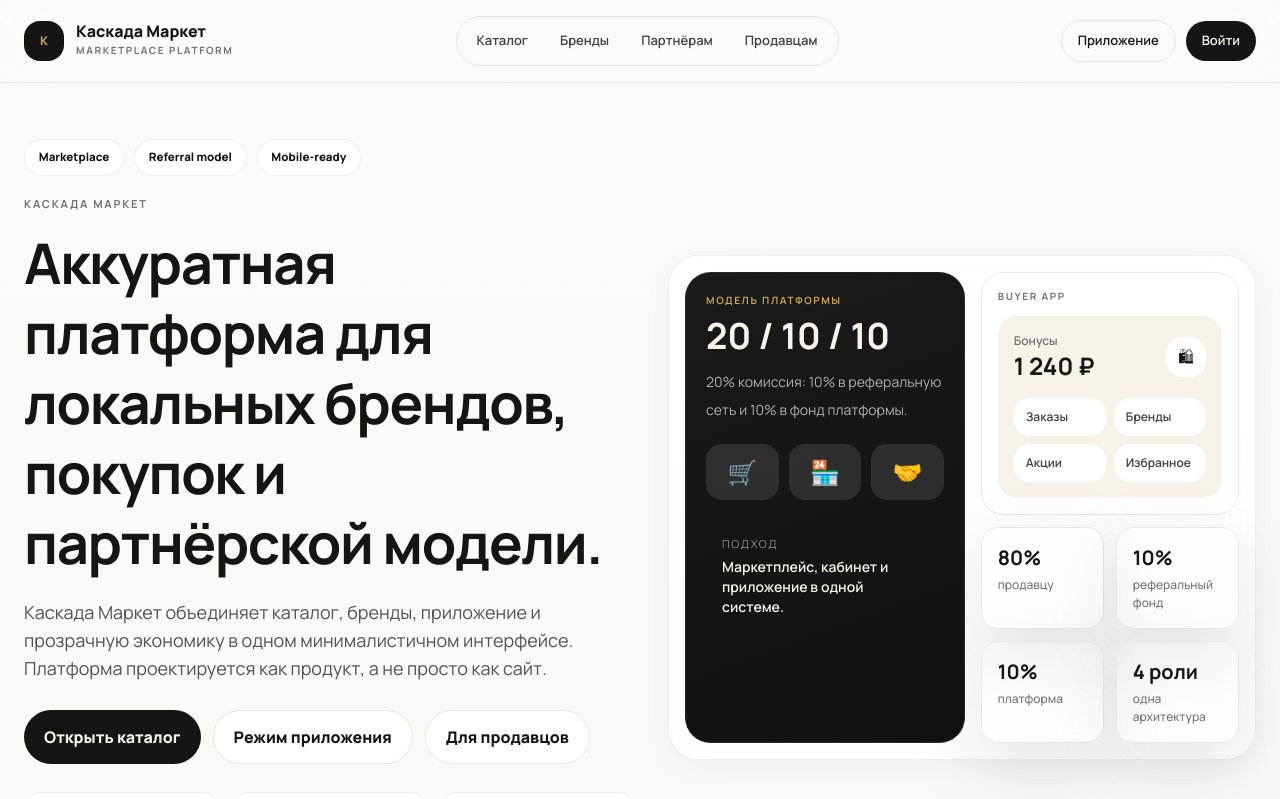
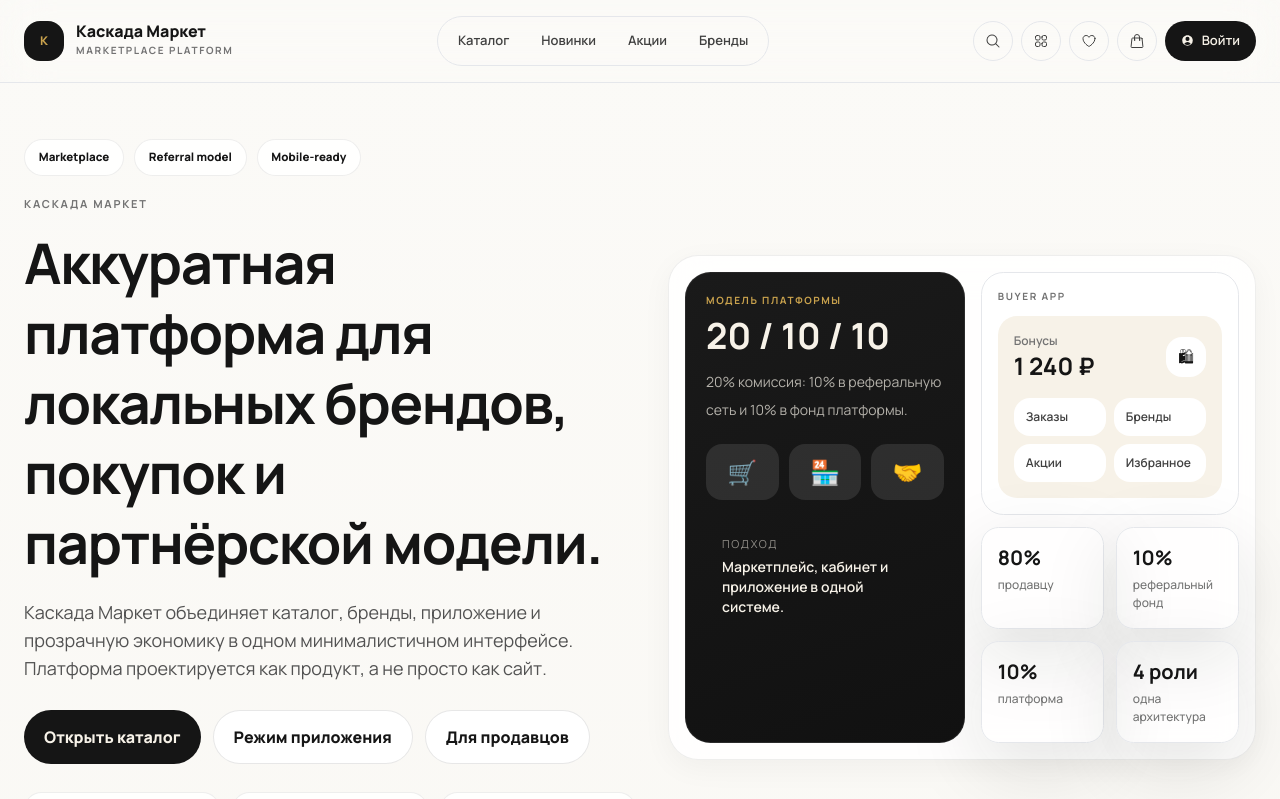
Before and after one commit to Iliavsevolodov/kaskada-, a Next.js app: page / in a window 1280 px wide. Shown: the top 799 px of the page. Built offline with nearby package versions, Linux system fonts and the light colour scheme; a web font is replaced by a local one.

Commit message:
Add icon navigation to header

```diff
--- a/src/components/SiteHeader.tsx
+++ b/src/components/SiteHeader.tsx
@@ -1,3 +1,5 @@
+import { HiMagnifyingGlass, HiOutlineHeart, HiOutlineShoppingBag, HiOutlineSquares2X2, HiUserCircle } from 'react-icons/hi2';
+
 export function SiteHeader() {
   return (
     <header className="sticky top-0 z-50 border-b border-graphite/8 bg-cream/82 backdrop-blur-xl">
@@ -11,13 +13,16 @@ export function SiteHeader() {
         </a>
         <nav className="hidden items-center gap-1 rounded-full border border-graphite/8 bg-white/72 p-1.5 md:flex">
           <a className="rounded-full px-3.5 py-2 text-[13px] font-semibold text-neutral-700 transition hover:bg-white hover:text-graphite" href="/kaskada-/catalog/">Каталог</a>
+          <a className="rounded-full px-3.5 py-2 text-[13px] font-semibold text-neutral-700 transition hover:bg-white hover:text-graphite" href="/kaskada-/catalog/#new">Новинки</a>
+          <a className="rounded-full px-3.5 py-2 text-[13px] font-semibold text-neutral-700 transition hover:bg-white hover:text-graphite" href="/kaskada-/catalog/#sale">Акции</a>
           <a className="rounded-full px-3.5 py-2 text-[13px] font-semibold text-neutral-700 transition hover:bg-white hover:text-graphite" href="/kaskada-/brands/">Бренды</a>
-          <a className="rounded-full px-3.5 py-2 text-[13px] font-semibold text-neutral-700 transition hover:bg-white hover:text-graphite" href="/kaskada-/partners/">Партнёрам</a>
-          <a className="rounded-full px-3.5 py-2 text-[13px] font-semibold text-neutral-700 transition hover:bg-white hover:text-graphite" href="/kaskada-/sellers/">Продавцам</a>
         </nav>
-        <div className="flex items-center gap-2.5">
-          <a className="hidden rounded-full border border-graphite/8 bg-white/76 px-4 py-2.5 text-[13px] font-semibold md:inline-flex" href="/kaskada-/buyer-app/">Приложение</a>
-          <a className="rounded-full bg-graphite px-4 py-2.5 text-[13px] font-semibold text-cream" href="/kaskada-/seller-app/">Войти</a>
+        <div className="flex items-center gap-2">
+          <a className="hidden h-10 w-10 items-center justify-center rounded-full border border-graphite/8 bg-white/76 text-neutral-700 md:inline-flex" href="/kaskada-/catalog/"><HiMagnifyingGlass /></a>
+          <a className="hidden h-10 w-10 items-center justify-center rounded-full border border-graphite/8 bg-white/76 text-neutral-700 md:inline-flex" href="/kaskada-/brands/"><HiOutlineSquares2X2 /></a>
+          <a className="hidden h-10 w-10 items-center justify-center rounded-full border border-graphite/8 bg-white/76 text-neutral-700 md:inline-flex" href="/kaskada-/buyer-app/"><HiOutlineHeart /></a>
+          <a className="h-10 w-10 items-center justify-center rounded-full border border-graphite/8 bg-white/76 text-neutral-700 inline-flex" href="/kaskada-/buyer-app/"><HiOutlineShoppingBag /></a>
+          <a className="rounded-full bg-graphite px-4 py-2.5 text-[13px] font-semibold text-cream inline-flex items-center gap-2" href="/kaskada-/seller-app/"><HiUserCircle /> Войти</a>
         </div>
       </div>
     </header>
```
